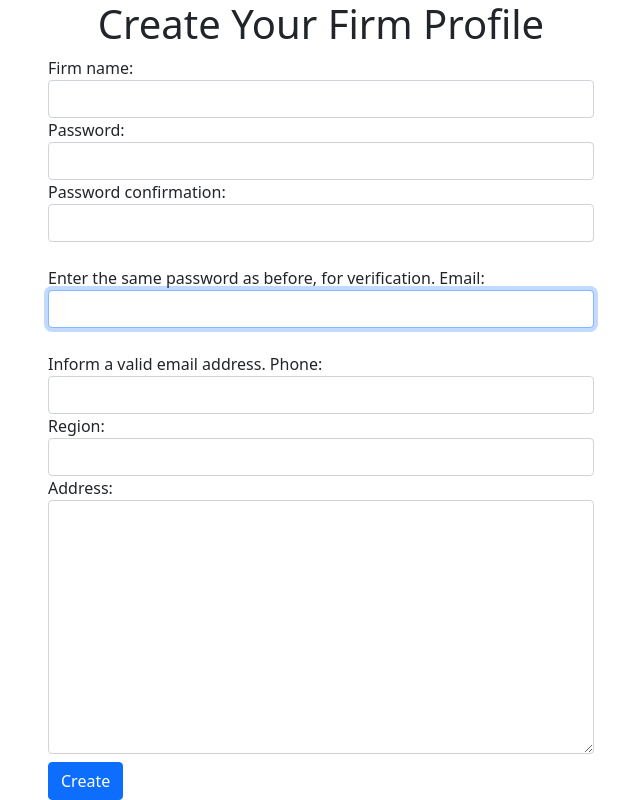
After one commit to Anton-Krasimirov/Occasion, a Django app: page /accounts/register/firm/ in a window 1280 px wide. The commit adds this page. Shown: the whole page, without its empty margins (319-959 px from the left). Run offline with Django 4.2, Linux system fonts and the light colour scheme.

Commit message:
added view, url, form for firm user

```diff
--- a/Occasion/accounts/forms.py
+++ b/Occasion/accounts/forms.py
@@ -1,24 +1,22 @@
-
 from django import forms
 from django.contrib.auth import forms as auth_forms, get_user_model
 
 from Occasion.accounts.helpers import BootstrapFormMixin
-from Occasion.accounts.models import UserProfile
+from Occasion.accounts.models import UserProfile, FirmProfile
 
 
 class UserCreateForm(auth_forms.UserCreationForm, BootstrapFormMixin):
+    first_name = forms.CharField(max_length=30, )
 
-    first_name = forms.CharField(max_length=30,)
+    last_name = forms.CharField(max_length=30, )
 
-    last_name = forms.CharField(max_length=30,)
-
-    email = forms.EmailField()
+    email = forms.EmailField(max_length=254, help_text='Required. Inform a valid email address.')
 
     phone = forms.CharField()
 
     region = forms.CharField(max_length=30, required=False)
 
-    gender = forms.ChoiceField(choices=UserProfile.GENDERS,)
+    gender = forms.ChoiceField(choices=UserProfile.GENDERS, )
 
     def __init__(self, *args, **kwargs):
         super().__init__(*args, **kwargs)
@@ -41,9 +39,50 @@ class UserCreateForm(auth_forms.UserCreationForm, BootstrapFormMixin):
             profile.save()
         return user
 
-    class Meta:
+    class Meta:  # TODO fix the widget fields , Enter your phone nomber
         model = get_user_model()
         fields = ('email', 'password1', 'password2', 'first_name', 'last_name', 'phone', 'gender', 'region')
         widgets = {
-            'phone': forms.NumberInput(attrs={'placeholder': 'Enter yor phone number',})
+            'phone': forms.NumberInput(attrs={'placeholder': 'Enter your phone number', })
         }
+
+
+class FirmProfileCreateForm(auth_forms.UserCreationForm, BootstrapFormMixin):
+
+    firm_name = forms.CharField(max_length=30, )
+
+    email = forms.EmailField(max_length=254, help_text='Inform a valid email address.')
+
+    region = forms.CharField(max_length=30, )
+
+    address = forms.CharField(widget=forms.Textarea,)
+
+    phone = forms.CharField()
+
+    def __init__(self, *args, **kwargs):
+        super().__init__(*args, **kwargs)
+        self._init_bootstrap_form_controls()
+
+    def save(self, commit=True):
+        user = super().save(commit=commit)
+
+
+        profile = FirmProfile(
+
+            firm_name=self.cleaned_data['firm_name'],
+            email=self.cleaned_data['email'],
+            region=self.cleaned_data['region'],
+            address=self.cleaned_data['address'],
+            phone=self.cleaned_data['phone'],
+            user=user,
+        )
+        if commit:
+            profile.save()
+        return user
+
+    class Meta:
+        model = get_user_model()
+        fields = ('firm_name', 'password1', 'password2', 'email', 'phone', 'region', 'address')
+        widgets = {
+            'phone': forms.NumberInput(attrs={'placeholder': 'Enter your phone number', })
+        }
--- a/Occasion/accounts/models.py
+++ b/Occasion/accounts/models.py
@@ -4,7 +4,7 @@ from django.contrib.auth.models import User
 from Occasion.accounts.managers import OccasionUserManager
 from Occasion.accounts.validators import validate_only_letters
 
-
+# This is a custom user model
 class OccasionUser(auth_models.AbstractBaseUser, auth_models.PermissionsMixin):
 
     email = models.EmailField(unique=True, null=False, blank=False,)
@@ -39,9 +39,9 @@ class UserProfile(models.Model):
     gender = models.CharField(
         max_length=max(len(x) for x, _ in GENDERS),
         choices=GENDERS,
+        default=DO_NOT_SHOW,# TODO fix defoult, is not correct
         null=True,
         blank=True,
-        default=DO_NOT_SHOW,
     )
     user = models.OneToOneField(
         OccasionUser,
--- a/Occasion/accounts/urls.py
+++ b/Occasion/accounts/urls.py
@@ -1,8 +1,9 @@
 from django.urls import path
 
-from Occasion.accounts.views import UserLoginView, UserRegisterView
+from Occasion.accounts.views import UserLoginView, UserRegisterView, FirmRegisterView
 
 urlpatterns = (
     path('login/', UserLoginView.as_view(), name='login user'),
     path('register/', UserRegisterView.as_view(), name="register user"),
+    path('register/firm/', FirmRegisterView.as_view(), name='register firm'),
 )
--- a/Occasion/accounts/views.py
+++ b/Occasion/accounts/views.py
@@ -2,7 +2,7 @@ from django.contrib.auth import views as auth_view
 from django.shortcuts import render
 from django.urls import reverse_lazy
 from django.views import generic as views
-from Occasion.accounts.forms import UserCreateForm
+from Occasion.accounts.forms import UserCreateForm, FirmProfileCreateForm
 
 
 class UserRegisterView(views.CreateView):
@@ -14,10 +14,15 @@ class UserLoginView(auth_view.LoginView):
     template_name = 'accounts/login_page.html'
     success_url = reverse_lazy('dashboard')
 
-    def get_success_url(self):# TODO probvai da go zakomentiram i da widq kyde shte me preprati
+    def get_success_url(self):# TODO zakomentiram go i raboti correct !!!
         if self.success_url:
             return self.success_url
         return super().get_success_url()
+
+class FirmRegisterView(views.CreateView):
+    form_class = FirmProfileCreateForm
+    template_name = 'accounts/firm_profile_create.html'
+    success_url = reverse_lazy('dashboard')
 
 
 class UserDetailView:
--- /dev/null
+++ b/templates/accounts/firm_profile_create.html
@@ -0,0 +1,16 @@
+{% extends 'base.html' %}
+
+{% block page_content %}
+    <h1 class="text-center">Create Your Firm Profile</h1>
+    <div class="row">
+        <div class="col-lg-3"></div>
+        <div class="col-lg-6">
+            <form method="post" action="{% url 'register firm' %}">
+                {% csrf_token %}
+                {{ form }}
+                <button class="btn btn-primary mt-2" type="submit">Create</button>
+            </form>
+        </div>
+        <div class="col-lg-3"></div>
+    </div>
+{% endblock %}
--- a/templates/index.html
+++ b/templates/index.html
@@ -4,7 +4,7 @@
     <body style="background-color:#6c757d;"></body>
     <h1 class="display-4">Welcome to Occasion</h1>
     <a href="{% url 'register user' %}" style="color:#dc3545;">Register User</a>
-    <a href="#" class="btn btn-lg btn-secondary">Register</a>
+    <a href="{% url 'register firm' %}" class="btn btn-lg btn-secondary">Register for Firm only</a>
     <a href="#" class="btn btn-lg btn-secondary">Login</a>
     <a href="{% url 'dashboard' %}" class="btn btn-lg btn-secondary">All Cars</a>
     <div class="jumbotron">
```
